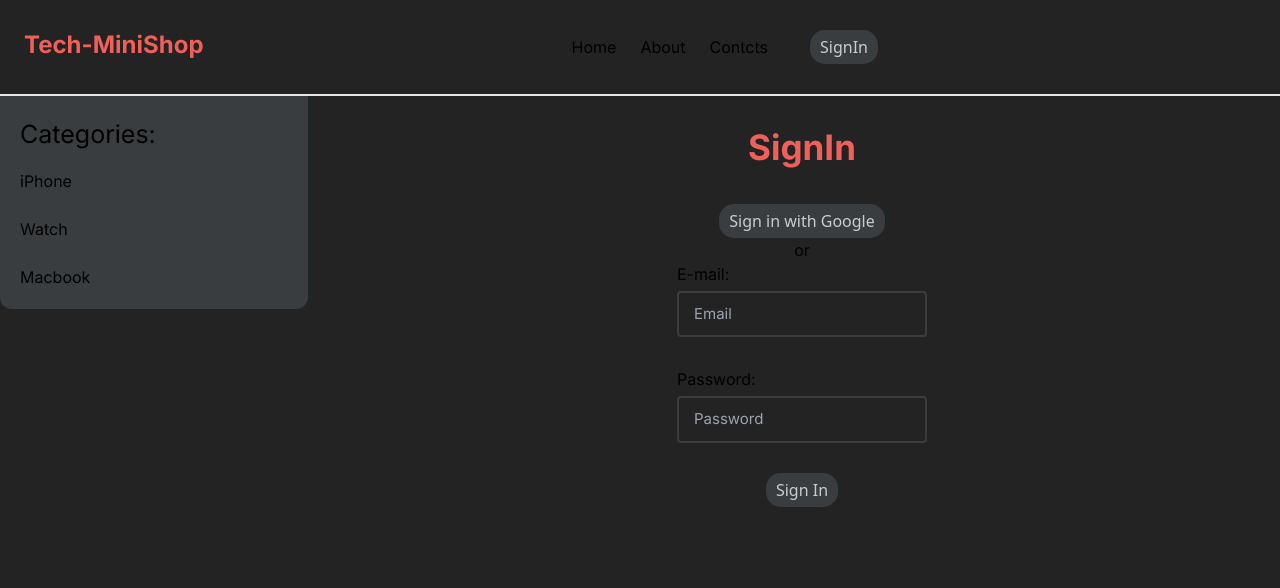
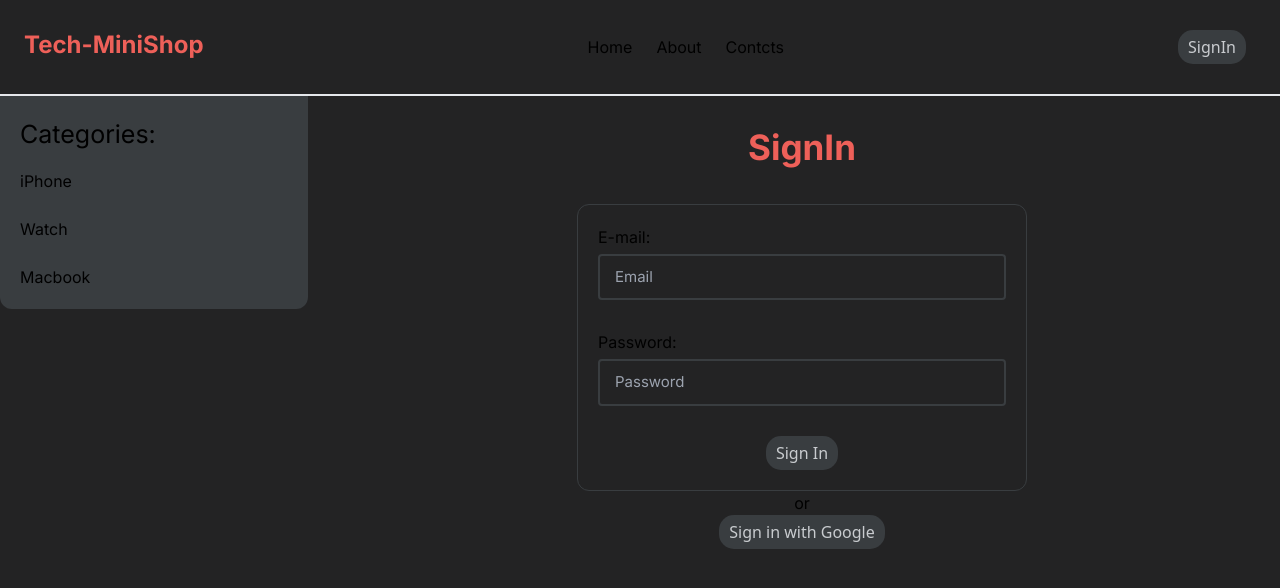
Before and after one commit to OleksiiPustilnyk/project-tech-mini-shop, a Next.js app: page /signin in a window 1280 px wide. Shown: the top 588 px of the page. Built offline with nearby package versions, Linux system fonts and the light colour scheme; no server answers.

Commit message:
changed name, unnecessary components removed

```diff
--- a/app/(pages)/(products-filter)/[category]/page.tsx
+++ b/app/(pages)/(products-filter)/[category]/page.tsx
@@ -1,4 +1,4 @@
-import ProductsListItem from "@/app/components/products/ProductsListItem";
+import ProductsListItem from "@/app/components/Products/ProductsListItem";
 import productsArray from "@/utils/productsArray";
 
 interface Props {
@@ -10,7 +10,10 @@ interface Props {
 export default function Category({ params }: Props) {
   return (
     <div className=" ">
-      <h1>Products in category {params.category}</h1>
+      <h1>
+        Products in category:{" "}
+        <span className="capitalize">{params.category}</span>
+      </h1>
       <div className="grid grid-cols-3 gap-4">
         {productsArray.map(
           ({ id, img, title, description, color, price, category }) => {
--- a/app/(pages)/signin/page.tsx
+++ b/app/(pages)/signin/page.tsx
@@ -5,9 +5,9 @@ export default async function SignIn() {
   return (
     <div className="container mx-auto flex items-center flex-col">
       <h1>SignIn</h1>
+      <SignInForm />
+      <div>or</div>
       <GoogleButton />
-      <div>or</div>
-      <SignInForm />
     </div>
   );
 }
--- a/app/components/Navigation/Navigation.tsx
+++ b/app/components/Navigation/Navigation.tsx
@@ -1,7 +1,6 @@
 "use client";
 
 import Link from "next/link";
-import ButtonLink from "../UI/ButtonLink/ButtonLink";
 import { useSession, signOut } from "next-auth/react";
 
 type Props = {};
@@ -25,6 +24,8 @@ const Navigation = (props: Props) => {
             </li>
           </ul>
           {session?.data && <Link href="/profile">Profile</Link>}
+        </div>
+      </div>
       {session?.data ? (
         <Link
           className="button"
@@ -38,8 +39,6 @@ const Navigation = (props: Props) => {
           SignIn
         </Link>
       )}
-        </div>
-      </div>
     </>
   );
 };
--- a/app/components/SignInForm/SignInForm.css
+++ /dev/null
@@ -1,27 +0,0 @@
-.form {
-  display: flex;
-  flex-direction: column;
-  justify-content: center;
-  align-items: center;
-  width: min(450px, 100%);
-  margin: auto;
-  /* height: 30vh; */
-  gap: 30px;
-}
-
-legend {
-  text-align: center;
-  margin-bottom: 25px;
-  color: #ee6059;
-  font-size: 22px;
-  font-weight: bold;
-}
-
-.form-inputs {
-  display: flex;
-  flex-direction: column;
-  gap: 15px;
-}
-
-/* .form-buttons {
-  } */
--- a/app/components/UI/Input/Input.css
+++ /dev/null
@@ -1,14 +0,0 @@
-.input {
-  display: flex;
-  flex-direction: column;
-  gap: 5px;
-}
-
-.input input {
-  background: none;
-  border: 2px solid #393d40;
-  padding: 10px 15px;
-  border-radius: 4px;
-  color: #c9cccf;
-  font-size: 15px;
-}
--- /dev/null
+++ b/app/components/UI/Input/Input.scss
@@ -0,0 +1,28 @@
+form {
+  display: flex;
+  flex-direction: column;
+  justify-content: center;
+  align-items: center;
+  width: min(450px, 100%);
+  margin: auto;
+  /* height: 30vh; */
+  gap: 30px;
+  border: 1px solid #393d40;
+  padding: 20px;
+  border-radius: 0.75rem;
+  .input {
+    display: flex;
+    flex-direction: column;
+    gap: 5px;
+    width: -webkit-fill-available;
+  }
+
+  .input input {
+    background: none;
+    border: 2px solid #393d40;
+    padding: 10px 15px;
+    border-radius: 4px;
+    color: #c9cccf;
+    font-size: 15px;
+  }
+}
--- a/app/components/UI/Input/Input.tsx
+++ b/app/components/UI/Input/Input.tsx
@@ -1,4 +1,5 @@
-import "./Input.css";
+import "./Input.scss";
+
 type Props = {
   children: string;
   placeholder: string;
--- a/app/components/header/Header.tsx
+++ b/app/components/header/Header.tsx
@@ -1,13 +1,16 @@
+import "./Header.scss";
+import Navigation from "../Navigation/Navigation";
 import Link from "next/link";
-
-import "./Header.scss";
-import ButtonLink from "../UI/ButtonLink/ButtonLink";
-import Navigation from "../Navigation/Navigation";
 
 export default function Header() {
   return (
     <div className="container mx-auto flex items-center border-b-2 px-6 py-2 h-24">
-      <h1 className="logo font-bold text-2xl cursor-pointer">Tech-MiniShop</h1>
+      <Link href="/">
+        <h1 className="logo font-bold text-2xl cursor-pointer">
+          Tech-MiniShop
+        </h1>
+      </Link>
+
       <Navigation />
     </div>
   );
--- a/app/layout.tsx
+++ b/app/layout.tsx
@@ -1,8 +1,8 @@
 import type { Metadata } from "next";
 import { Inter } from "next/font/google";
 import "./globals.css";
-import Header from "./components/header/Header";
-import Sidebar from "./components/sidebar/Sidebar";
+import Header from "./components/Header/Header";
+import Sidebar from "./components/Sidebar/Sidebar";
 import { Providers } from "./components/Providers/Providers";
 
 const inter = Inter({ subsets: ["latin"] });
--- a/app/page.tsx
+++ b/app/page.tsx
@@ -1,5 +1,5 @@
 import productsArray from "@/utils/productsArray";
-import ProductsListItem from "./components/products/ProductsListItem";
+import ProductsListItem from "./components/Products/ProductsListItem";
 
 export default function Home() {
   return (
```
Also changed, not shown: app/components/SignInForm/SignInForm.tsx (+0 -9 lines). Lines whose indentation alone changed are shown as unchanged.
